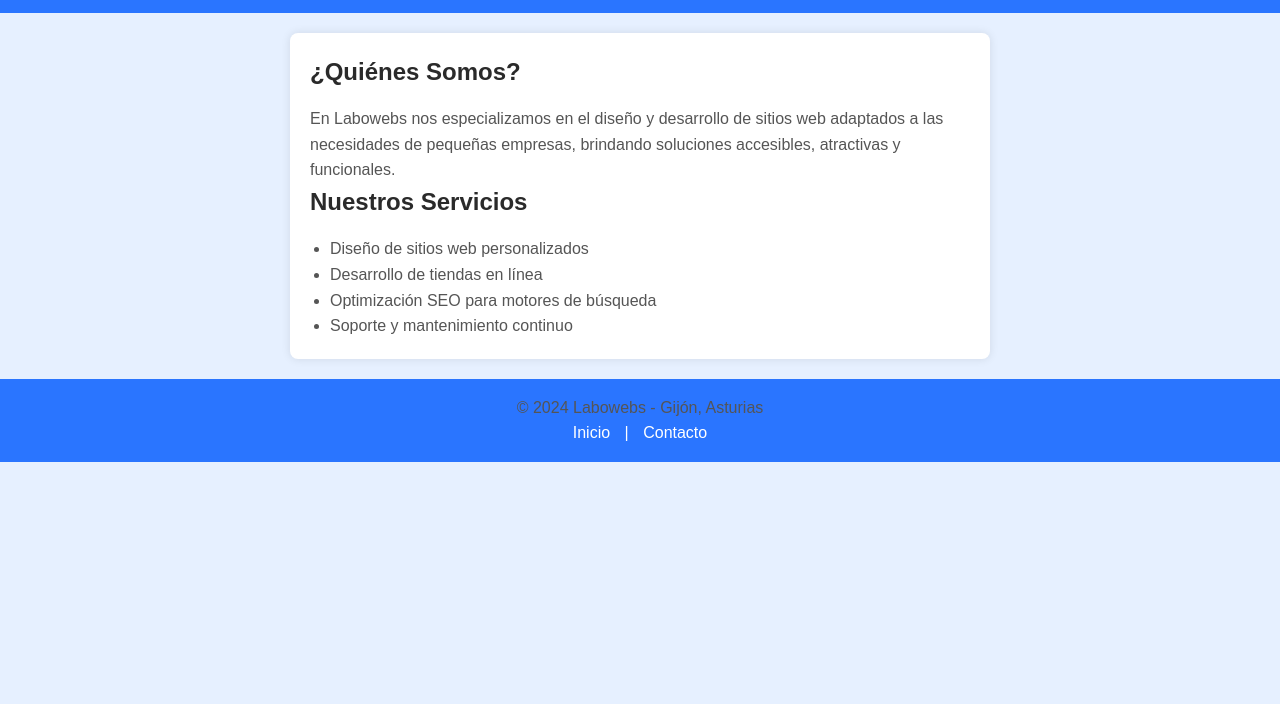
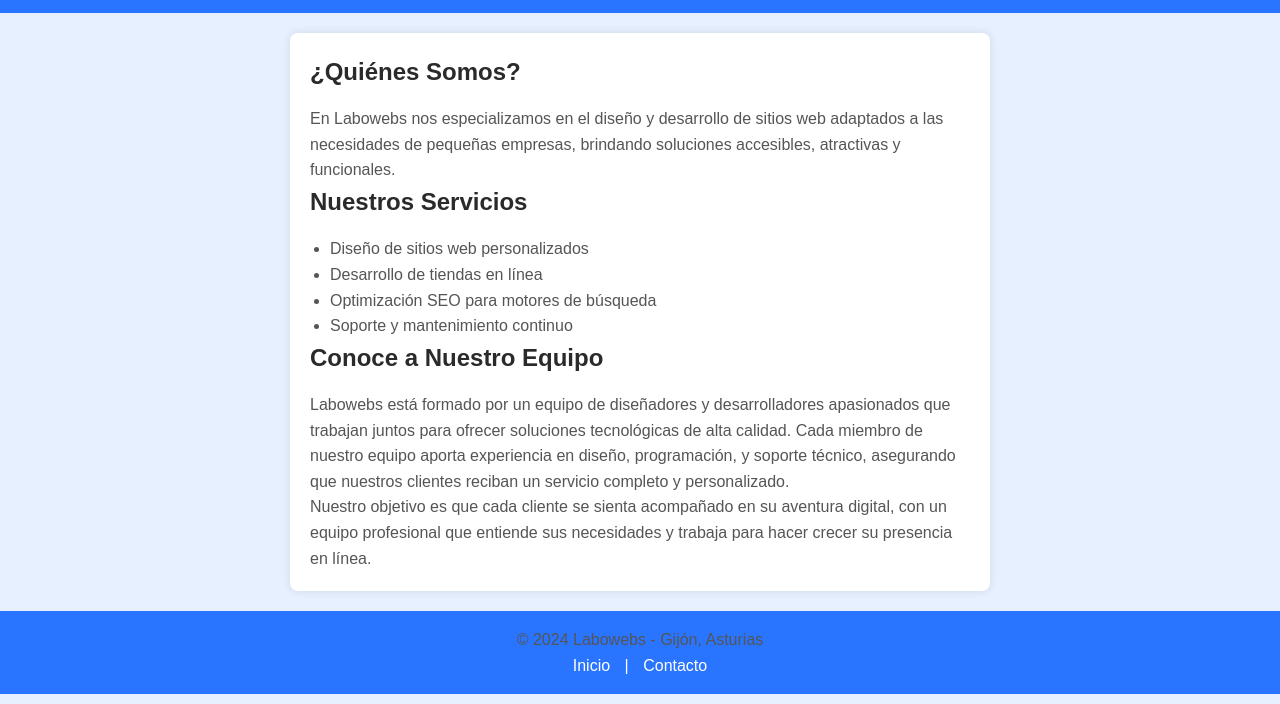
Before and after one commit to ydr29913/trabajoLabowebs, a plain HTML site: page index.html in a window 1280 px wide. Shown: the part 96-800 px from the top of the page. Drawn offline with Linux system fonts and the light colour scheme.

Commit message:
Cambios en feature-index

```diff
--- a/index.html
+++ b/index.html
@@ -25,6 +25,20 @@
             <li>Optimización SEO para motores de búsqueda</li>
             <li>Soporte y mantenimiento continuo</li>
         </ul>
+
+        <h2>Conoce a Nuestro Equipo</h2>
+        <p>
+            Labowebs está formado por un equipo de diseñadores y
+            desarrolladores apasionados que trabajan juntos para ofrecer soluciones
+            tecnológicas de alta calidad. Cada miembro de nuestro equipo aporta
+            experiencia en diseño, programación, y soporte técnico, asegurando que
+            nuestros clientes reciban un servicio completo y personalizado.
+        </p>
+        <p>
+            Nuestro objetivo es que cada cliente se sienta acompañado en su
+            aventura digital, con un equipo profesional que entiende sus necesidades y
+            trabaja para hacer crecer su presencia en línea.
+        </p>
     </section>
 
     <footer>
```
